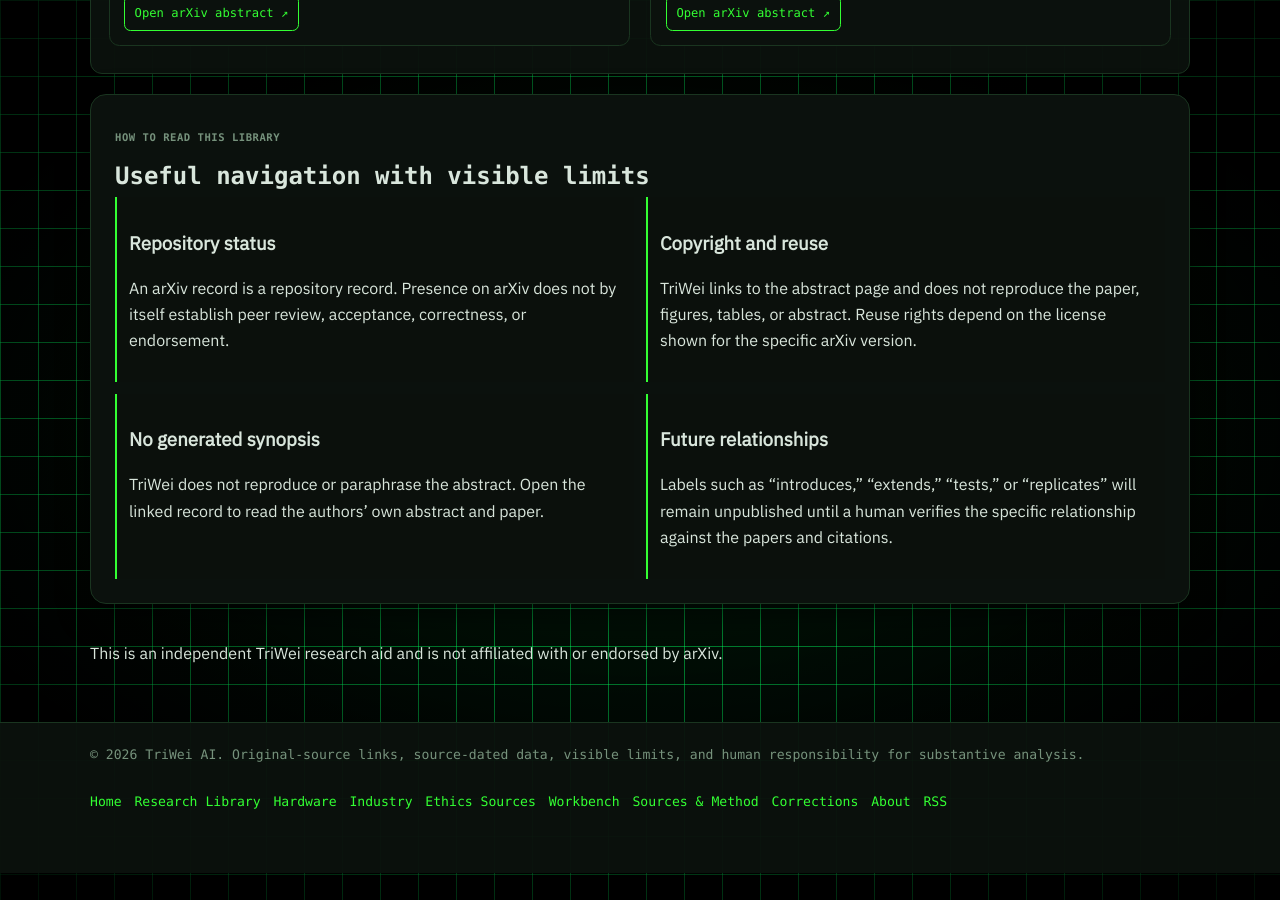
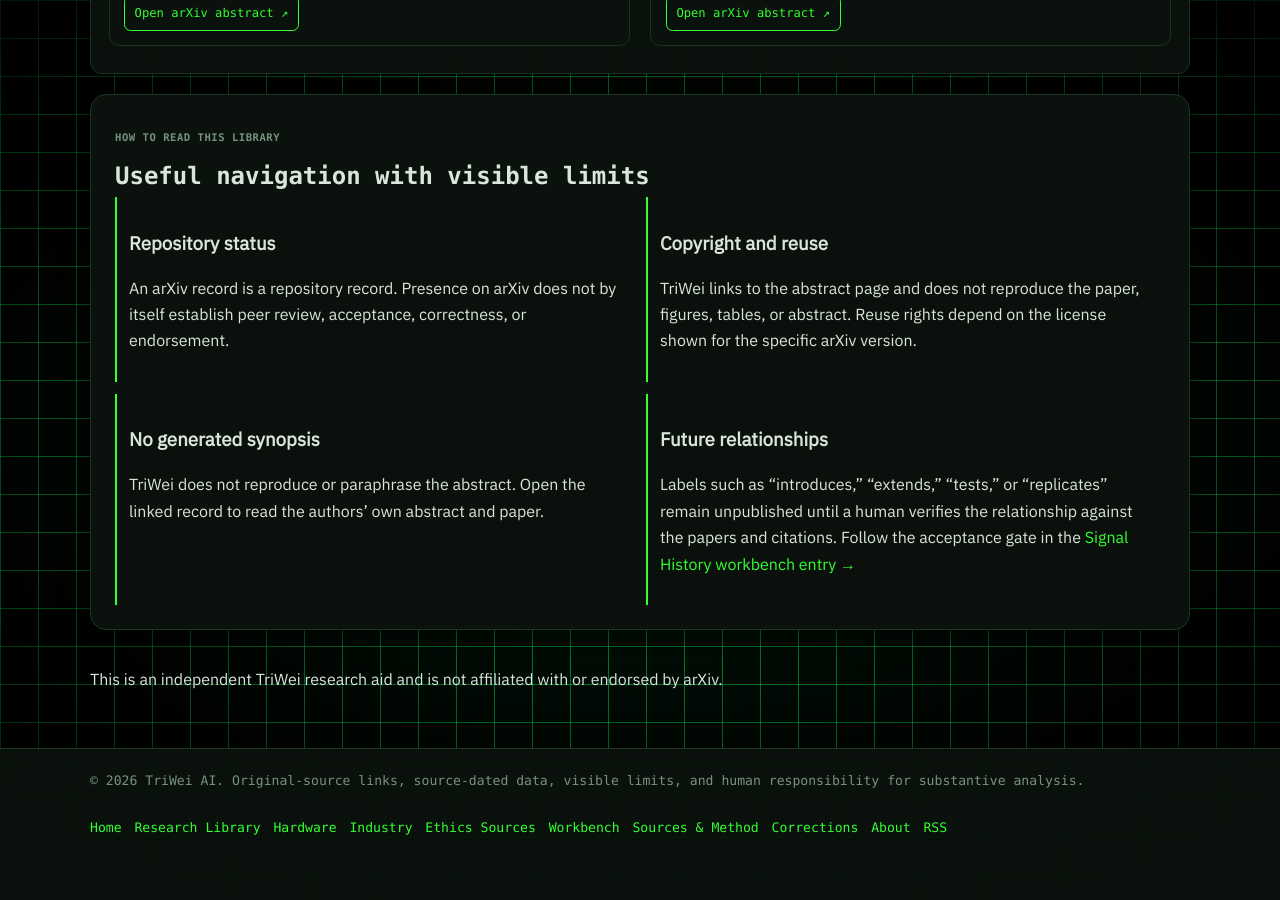
Before and after one commit to Joeyjojoe-jr/triwei-ai-site, a Jekyll site: the page built from signals.md, in a window 1280 px wide and 900 px high, scrolled down 2127 px. Built offline with Jekyll 4.4.1, drawn with Linux system fonts in a browser that asks for light colours.

Commit message:
Link future lineage work to public workbench

```diff
--- a/signals.md
+++ b/signals.md
@@ -77,7 +77,7 @@
       <div><h3>Repository status</h3><p>{{ lineage.curation.peer_review_boundary | escape }}</p></div>
       <div><h3>Copyright and reuse</h3><p>{{ lineage.curation.license_boundary | escape }}</p></div>
       <div><h3>No generated synopsis</h3><p>TriWei does not reproduce or paraphrase the abstract. Open the linked record to read the authors’ own abstract and paper.</p></div>
-      <div><h3>Future relationships</h3><p>Labels such as “introduces,” “extends,” “tests,” or “replicates” will remain unpublished until a human verifies the specific relationship against the papers and citations.</p></div>
+      <div><h3>Future relationships</h3><p>Labels such as “introduces,” “extends,” “tests,” or “replicates” remain unpublished until a human verifies the relationship against the papers and citations. Follow the acceptance gate in the <a href="{{ '/workbench/#workbench-signal-history' | relative_url }}">Signal History workbench entry →</a></p></div>
     </div>
   </section>
 
```
